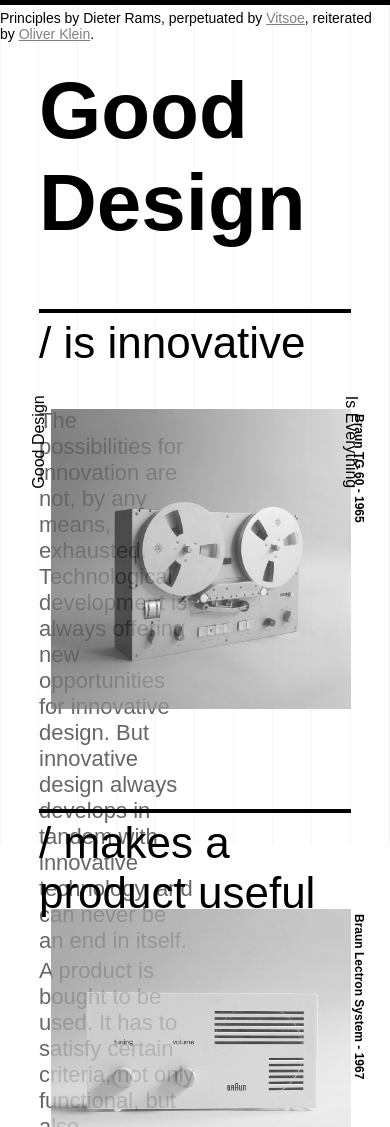
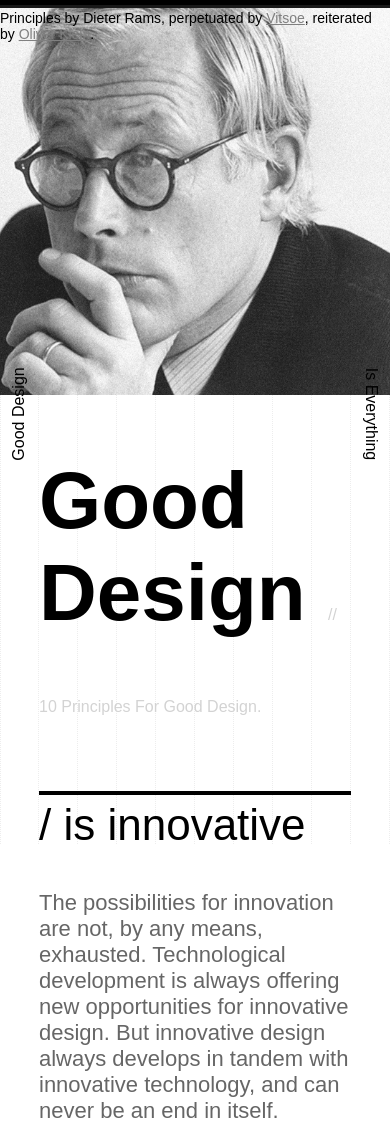
Before and after one commit to MichielBijl/gooddesign, a plain HTML site: page index.html in a window 390 px wide. Shown: the top 1127 px of the page. Drawn offline with Linux system fonts and the light colour scheme.

Commit message:
Updated image, and responsive design

```diff
--- a/css/_base.scss
+++ b/css/_base.scss
@@ -12,61 +12,19 @@ html, body {
 }
 
 .dieter {
-	@include box-model(100%, 400px, 0, 0);
-  border-top: 5px solid black;
+	@include box-model(100%, 390px, 0, 0);
+  border-top: 3px solid black;
 	background: url(../dieter.jpg) center center no-repeat;
 	background-size: cover;
 	z-index: 1;
 	position: relative;
-	display: none;
-}
-
-.signOff {
-	position: absolute;
-	font-size: 14px;
-	right: 10px;
-	top: 10px;
-	a {
-		color: grey;
-	}
-	z-index: 2;
-}
-
-.left-tag, .right-tag {
-	font-weight: 100;
-	font-size: 16px;
-	position: fixed;
-	z-index: 4;
-	top: 50%;
-	height: 40px;
-	width: 100px;
-	text-align: center;
-	color: black;
-}
-
-.left-tag {
-	left: 0;
-	transform: rotate(-90deg);
-	-ms-transform: rotate(-90deg); /* IE 9 */
-	-webkit-transform: rotate(-90deg); /* Chrome, Safari, Opera */
-}
-
-.right-tag {
-	right: 0;
-	transform: rotate(90deg);
-	-ms-transform: rotate(90deg); /* IE 9 */
-	-webkit-transform: rotate(90deg); /* Chrome, Safari, Opera */
-}
-
-.small {
-	font-size: 16px;
-	color: lightgrey;
-	font-weight: 100;
+	opacity: 0.9;
+//	display: none;
 }
 
 .good-design {
 	font-size: 80px;
-	width: 60%;
+	width: 80%;
 	margin: 60px 10%;
 	color: black;
   font-weight: 800;
@@ -88,6 +46,50 @@ html, body {
 	div:nth-child(1){
 		border-left: 1px dotted lightgrey;
 	}
+}
+
+.signOff {
+	position: absolute;
+	font-size: 14px;
+	right: 10px;
+	top: 10px;
+	a {
+		color: grey;
+	}
+	z-index: 2;
+}
+
+.left-tag, .right-tag {
+	font-weight: 100;
+	font-size: 16px;
+	position: fixed;
+	z-index: 4;
+	top: 55%;
+	width: 100px;
+	text-align: center;
+	color: black;
+}
+
+.left-tag {
+	left: 2.5%;
+	transform-origin: left top 0;
+	transform: rotate(-90deg);
+	-ms-transform: rotate(-90deg); /* IE 9 */
+	-webkit-transform: rotate(-90deg); /* Chrome, Safari, Opera */
+}
+
+.right-tag {
+	right: 2.5%;
+	transform-origin: right top 0;
+	transform: rotate(90deg);
+	-ms-transform: rotate(90deg); /* IE 9 */
+	-webkit-transform: rotate(90deg); /* Chrome, Safari, Opera */
+}
+
+.small {
+	font-size: 16px;
+	color: lightgrey;
+	font-weight: 100;
 }
 
 .commandments {
@@ -137,46 +139,14 @@ html, body {
 		@include box-model(100%, 500px, 0, 0);
 		position: relative;
 	}
+	@media screen and (max-width: 747px) {
+		.commandment {
+			.image, .credit {
+				display: none;
+			}
+			.passage {
+				width: 100%;
+			}
+		}
+	}
 }
-/*
-.commandments .commandment .one {
-	background: url(../products/one.jpg) center center no-repeat;
-	background-size: cover;
-}
-.commandments .commandment .two {
-	background: url(../products/two.jpg) center center no-repeat;
-	background-size: cover;
-}
-.commandments .commandment .three {
-	background: url(../products/three.jpg) center center no-repeat;
-	background-size: cover;
-}
-.commandments .commandment .four {
-	background: url(../products/four.jpg) center center no-repeat;
-	background-size: cover;
-}
-.commandments .commandment .five {
-	background: url(../products/five.jpg) center center no-repeat;
-	background-size: cover;
-}
-.commandments .commandment .six {
-	background: url(../products/six.jpg) center center no-repeat;
-	background-size: cover;
-}
-.commandments .commandment .seven {
-	background: url(../products/seven.jpg) center center no-repeat;
-	background-size: cover;
-}
-.commandments .commandment .eight {
-	background: url(../products/eight.jpg) center center no-repeat;
-	background-size: cover;
-}
-.commandments .commandment .nine {
-	background: url(../products/nine.jpg) center center no-repeat;
-	background-size: cover;
-}
-.commandments .commandment .ten {
-	background: url(../products/ten.jpg) center center no-repeat;
-	background-size: cover;
-}
-*/
--- a/index.html
+++ b/index.html
@@ -4,6 +4,7 @@
 
   <head>
     <title>Good Design.</title>
+		<link rel="icon" type="image/png" href="favicon.png">
     <link rel="stylesheet" href="css/main.min.css">
     <script src="https://use.typekit.net/qfe2dsm.js"></script>
     <script>try{Typekit.load({ async: false });}catch(e){}</script>
@@ -14,7 +15,7 @@
 		<div class="signOff">Principles by Dieter Rams, perpetuated by <a href="https://www.vitsoe.com/us/about/good-design" target="_blank">Vitsoe</a>, reiterated by <a href="http://twitter.com/oliverklein_" target="_blank">Oliver Klein</a>.</div>
 		<div class="left-tag">Good Design</div>
 		<div class="right-tag">Is Everything</div>
-		<div class="good-design">Good Design <span class="small"></span></div>
+		<div class="good-design">Good Design <span class="small">// 10 Principles For Good Design.</span></div>
 		<div class="design-lines">
 			<div></div>
 			<div></div>
```
Also changed, not shown: css/main.min.css, favicon.png (added), 1 other file.
